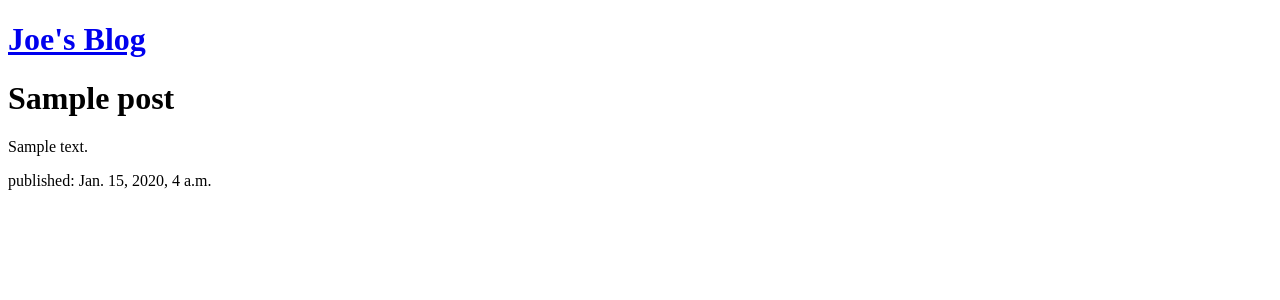
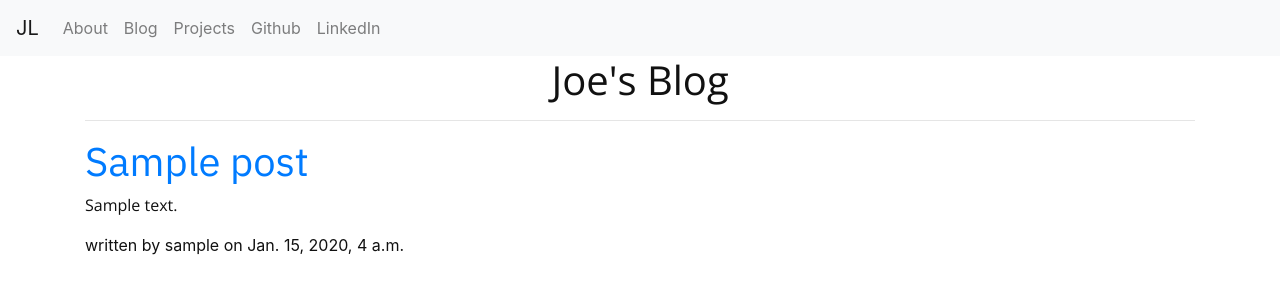
Before and after one commit to jmlinder/OLD--jmlinder-blog, a Django app: template blog/templates/blog/post_list.html in a window 1280 px wide. Shown: the top 300 px of the page. Run offline with Django 3.2, Linux system fonts and the light colour scheme; the template is opened without the code that fills it: values that come from a table or form of the project are taken from there, others are empty; tables that the repository leaves empty hold one stand-in row (values such as "Sample post"); some libraries are stand-ins or nearby versions.

Commit message:
added post detail page

```diff
--- /dev/null
+++ b/blog/static/css/blog.css
@@ -0,0 +1,22 @@
+body {
+  color: #111;
+}
+
+.container {
+  height: 100%;
+}
+.header {
+  text-align: center;
+  font-family: "Open Sans", sans-serif;
+  color: ;
+}
+.post {
+  font-family: "Open Sans", sans-serif;
+}
+
+.date {
+  font-family: "Open Sans", sans-serif;
+}
+.title {
+  font-family: "IBM Plex Sans", sans-serif;
+}
--- /dev/null
+++ b/blog/templates/blog/base.html
@@ -0,0 +1,84 @@
+<!DOCTYPE html>
+<html lang="en">
+  <head>
+    <meta charset="UTF-8" />
+    <meta name="viewport" content="width=device-width, initial-scale=1.0" />
+    <meta http-equiv="X-UA-Compatible" content="ie=edge" />
+    <title>My Blog</title>
+    {% load static %}
+    <link
+      href="https://fonts.googleapis.com/css?family=IBM+Plex+Sans|Open+Sans"
+      rel="stylesheet"
+    />
+    <link
+      rel="stylesheet"
+      href="https://stackpath.bootstrapcdn.com/bootstrap/4.3.1/css/bootstrap.min.css"
+      integrity="sha384-ggOyR0iXCbMQv3Xipma34MD+dH/1fQ784/j6cY/iJTQUOhcWr7x9JvoRxT2MZw1T"
+      crossorigin="anonymous"
+    />
+    <link rel="stylesheet" href="{% static 'css/blog.css' %}" />
+    <script
+      src="https://code.jquery.com/jquery-3.2.1.slim.min.js"
+      integrity="sha384-KJ3o2DKtIkvYIK3UENzmM7KCkRr/rE9/Qpg6aAZGJwFDMVNA/GpGFF93hXpG5KkN"
+      crossorigin="anonymous"
+    ></script>
+    <script
+      src="https://cdnjs.cloudflare.com/ajax/libs/popper.js/1.12.9/umd/popper.min.js"
+      integrity="sha384-ApNbgh9B+Y1QKtv3Rn7W3mgPxhU9K/ScQsAP7hUibX39j7fakFPskvXusvfa0b4Q"
+      crossorigin="anonymous"
+    ></script>
+    <script
+      src="https://stackpath.bootstrapcdn.com/bootstrap/4.3.1/js/bootstrap.min.js"
+      integrity="sha384-JjSmVgyd0p3pXB1rRibZUAYoIIy6OrQ6VrjIEaFf/nJGzIxFDsf4x0xIM+B07jRM"
+      crossorigin="anonymous"
+    ></script>
+  </head>
+
+  <body>
+    <!-- Navbar -->
+    <nav class="navbar navbar-expand-lg navbar-light bg-light">
+      <a class="navbar-brand" href="index.html">JL</a>
+      <button
+        class="navbar-toggler"
+        type="button"
+        data-toggle="collapse"
+        data-target="#navbarNav"
+        aria-controls="navbarNav"
+        aria-expanded="false"
+        aria-label="Toggle navigation"
+      >
+        <span class="navbar-toggler-icon"></span>
+      </button>
+      <div class="collapse navbar-collapse" id="navbarNav">
+        <ul class="navbar-nav">
+          <li class="nav-item">
+            <a class="nav-link" href="/">About</a>
+          </li>
+          <li class="nav-item">
+            <a class="nav-link" href="/">Blog</a>
+          </li>
+          <li class="nav-item">
+            <a class="nav-link" href="/">Projects</a>
+          </li>
+          <li class="nav-item">
+            <a
+              class="nav-link"
+              target="_blank"
+              href="https://github.com/jmlinder"
+              >Github</a
+            >
+          </li>
+          <li class="nav-item">
+            <a
+              class="nav-link"
+              target="_blank"
+              href="https://www.linkedin.com/in/jmlinder/"
+              >LinkedIn</a
+            >
+          </li>
+        </ul>
+      </div>
+    </nav>
+    {% block content %} {% endblock %}
+  </body>
+</html>
--- a/blog/templates/blog/post_list.html
+++ b/blog/templates/blog/post_list.html
@@ -1,21 +1,19 @@
-<!DOCTYPE html>
-<html lang="en">
-  <head>
-    <meta charset="UTF-8" />
-    <meta name="viewport" content="width=device-width, initial-scale=1.0" />
-    <meta http-equiv="X-UA-Compatible" content="ie=edge" />
-    <title>Document</title>
-  </head>
-  <body>
+{% extends 'blog/base.html' %} {% block content %}
+<div class="container">
   <div>
-      <h1><a href="/">Joe's Blog</a></h1>
+    <h1 class="header">Joe's Blog</h1>
+    <hr />
   </div>
   {% for post in posts %}
   <div>
-      <h1>{{ post.title }}</h1>
-      <p>{{ post.text }}</p>
-      <p>published: {{ post.published_date }}</p>
+    <h1 class="title">
+      <a href="{% url 'post_detail' pk=post.pk %}">{{ post.title }}</a>
+    </h1>
+    <p class="post">{{ post.text }}</p>
+    <p class="author">
+      written by {{ post.author }} on {{ post.published_date }}
+    </p>
   </div>
   {% endfor %}
-  </body>
-</html>
+</div>
+{% endblock %}
--- a/blog/urls.py
+++ b/blog/urls.py
@@ -3,4 +3,5 @@ from . import views
 
 urlpatterns = [
     path('', views.post_list, name='post_list'),
+    path('post/<int:pk>/', views.post_detail, name='post_detail')
 ]
```
Also changed, not shown: blog/templates/blog/post_detail.html (added, +13 -0 lines), blog/views.py (+6 -1 lines). Lines whose indentation alone changed are shown as unchanged.
